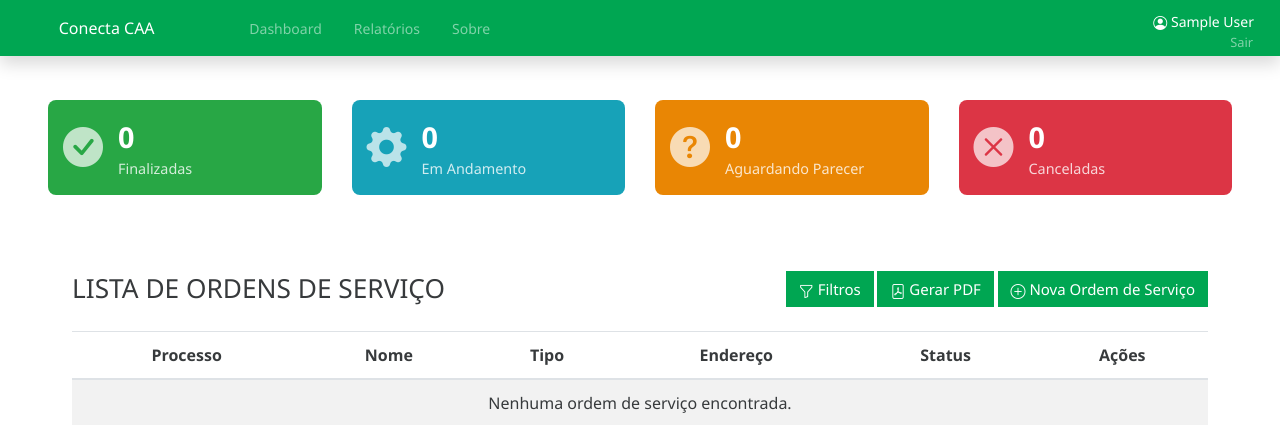
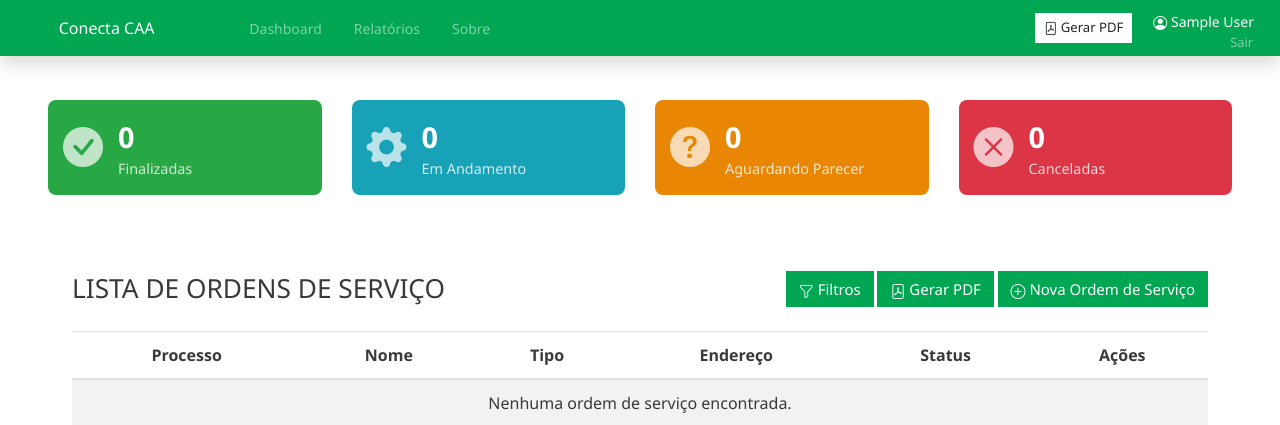
Before and after one commit to frischlander/pi2, a Django app: page / in a window 1280 px wide. Shown: the top 425 px of the page. Run offline with Django 5.2, Linux system fonts and the light colour scheme; the visitor is signed in with stand-in values (Sample User, id 1); data that the repository does not hold is empty; some libraries are stand-ins or nearby versions.

Commit message:
botão gerar pdf

```diff
--- a/conectacaa/templates/base.html
+++ b/conectacaa/templates/base.html
@@ -37,6 +37,12 @@
           <a class="nav-link px-3" href="{% url 'sobre' %}">Sobre</a>
         </li>
       </ul>
+
+      <div class="d-flex align-items-center me-3">
+        <button id="gerarPDFOrdens" class="btn btn-light btn-sm" style="background-color: #ffffff; border-color: #ffffff;">
+          <i class="bi bi-file-pdf"></i> Gerar PDF
+        </button>
+      </div>
 
       <ul
         class="navbar-nav px-3"
--- a/conectacaa/templates/caaordserv/index.html
+++ b/conectacaa/templates/caaordserv/index.html
@@ -57,12 +57,12 @@
     <div class="d-flex justify-content-between align-items-center mb-4">
         <h3 class="text-center mb-0">LISTA DE ORDENS DE SERVIÇO</h3>
         <div>
-            <button type="button" class="btn btn-success me-2" data-bs-toggle="modal" data-bs-target="#filtroModal" data-filtros='{{ filtros|safe }}'>
+            <button type="button" class="btn btn-success me-2" data-bs-toggle="modal" data-bs-target="#filtroModal">
                 <i class="bi bi-funnel"></i> Filtros
             </button>
-            <button id="gerarPDFOrdens" class="btn btn-success me-2">
+            <a href="#" class="btn btn-success me-2">
                 <i class="bi bi-file-pdf"></i> Gerar PDF
-            </button>
+            </a>
             <a href="{% url 'add_ordem' %}" class="btn btn-success">
                 <i class="bi bi-plus-circle"></i> Nova Ordem de Serviço
             </a>
@@ -425,21 +425,13 @@ document.addEventListener('DOMContentLoaded', function() {
 
     // Verifica se há filtros ativos
     const filtroBtn = document.querySelector('[data-bs-toggle="modal"]');
-    if (filtroBtn && filtroBtn.dataset.filtros) {
-        try {
-            const filtrosData = JSON.parse(filtroBtn.dataset.filtros);
-            const hasFilters = Object.values(filtrosData).some(value => value !== '');
+    const hasFilters = Object.values({{ filtros|safe }}).some(value => value !== '');
     if (hasFilters) {
         filtroBtn.classList.add('has-filters');
-            }
-        } catch (e) {
-            console.error('Erro ao processar filtros:', e);
-        }
     }
 
     // Mantém os parâmetros de paginação ao aplicar filtros
     const filtroForm = document.getElementById('filtroForm');
-    if (filtroForm) {
     const urlParams = new URLSearchParams(window.location.search);
     const page = urlParams.get('page');
 
@@ -450,34 +442,6 @@ document.addEventListener('DOMContentLoaded', function() {
         pageInput.value = page;
         filtroForm.appendChild(pageInput);
     }
-    }
-
-    // Configuração do botão Gerar PDF
-    const btnGerarPDF = document.getElementById('gerarPDFOrdens');
-    if (btnGerarPDF) {
-        btnGerarPDF.addEventListener('click', function() {
-            // Obtém os valores dos filtros atuais
-            const status = document.querySelector('select[name="status"]')?.value;
-            const tipo = document.querySelector('select[name="tipo"]')?.value;
-            const processo = document.querySelector('input[name="processo"]')?.value;
-            const nome = document.querySelector('input[name="nome"]')?.value;
-            const endereco = document.querySelector('input[name="endereco"]')?.value;
-
-            // Constrói a URL com os parâmetros
-            let url = "{% url 'relatorios:gerar_pdf_ordens' %}?";
-            if (status) url += `status=${status}&`;
-            if (tipo) url += `tipo=${tipo}&`;
-            if (processo) url += `processo=${processo}&`;
-            if (nome) url += `nome=${nome}&`;
-            if (endereco) url += `endereco=${endereco}&`;
-
-            // Remove o último & se existir
-            url = url.replace(/&$/, '');
-
-            // Faz o download do PDF
-            window.location.href = url;
-        });
-    }
 });
 </script>
 {% endblock content %}
```
Lines whose indentation alone changed are shown as unchanged.
